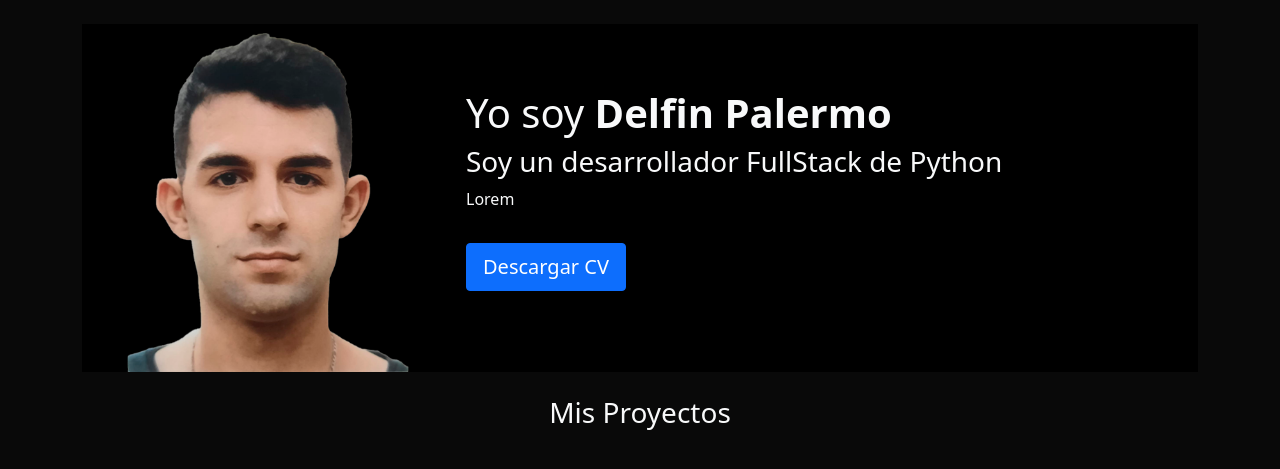
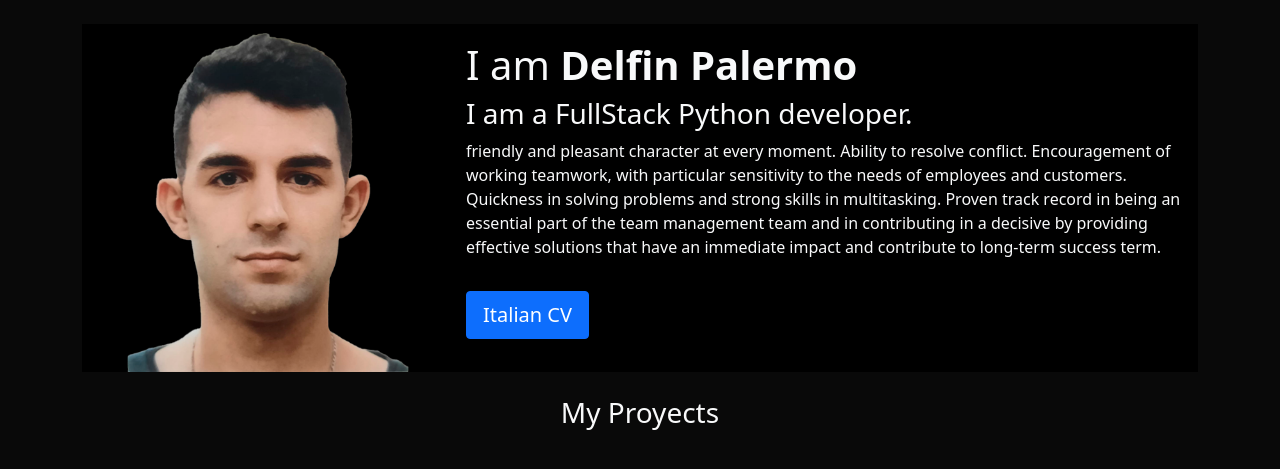
Before and after one commit to TecnoNetPC/portfolio, a Django app: template portfolio/templates/home.html in a window 1280 px wide. Shown: the part 56-525 px from the top of the page. Run offline with Django 5.2, Linux system fonts and the light colour scheme; the template is opened without the code that fills it, so the values that code supplies are empty.

Commit message:
Portfolio

```diff
--- a/portfolio/templates/home.html
+++ b/portfolio/templates/home.html
@@ -8,15 +8,17 @@
             <img src="{% static 'portfolio/foto.png' %}" alt="" class="img-fluid">
         </div>
         <div class="col-md-8 my-auto">
-            <h1>Yo soy <strong>Delfin Palermo</strong></h1>
-            <h3>Soy un desarrollador FullStack de Python</h3>
-            <p>Lorem</p>
-            <a href="{% static 'portfolio/CV.pdf' %}" class="btn btn-primary btn-lg rounded-1 my-3" target="_blank">Descargar CV</a>
+            <h1>I am <strong>Delfin Palermo</strong></h1>
+            <h3>I am a FullStack Python developer.</h3>
+            <p>friendly and pleasant character at every moment. Ability to resolve conflict. Encouragement of working teamwork, with particular sensitivity to the needs of employees and
+                customers. Quickness in solving problems and strong skills in multitasking. Proven track record in being an essential part of the team management team and in contributing in a
+                decisive by providing effective solutions that have an immediate impact and contribute to long-term success term.</p>
+            <a href="{% static 'portfolio/CV.pdf' %}" class="btn btn-primary btn-lg rounded-1 my-3" target="_blank">Italian CV</a>
         </div>
     </header>
 
     <div class="row my-4 text-center">
-        <h3>Mis Proyectos</h3>
+        <h3>My Proyects</h3>
         {% for project in projects %}
             <div class="col-md-4 p-4">
                 <div class="card bg-black card-project">
```
